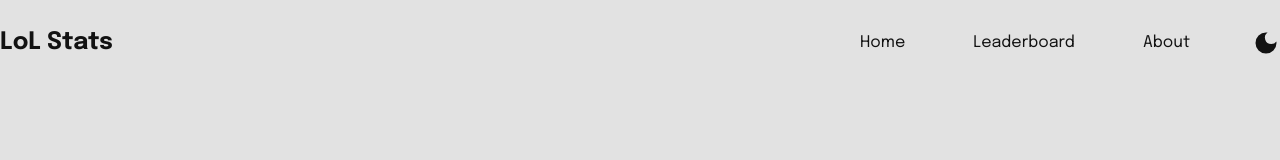
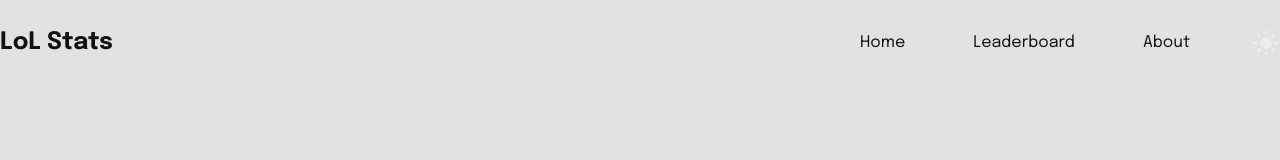
Before and after one commit to ekmas/lol-stats, a React (Vite) app: page / in a window 1280 px wide. Shown: the top 160 px of the page. Built offline with nearby package versions, Linux system fonts and the light colour scheme; the HTML template or start-up script is replaced by a standard one.

Commit message:
save preferred theme in local storage

```diff
--- a/src/App.jsx
+++ b/src/App.jsx
@@ -1,4 +1,4 @@
-import React, { useState, useEffect } from "react"
+import React, { useState, useEffect, useLayoutEffect } from "react"
 import { Routes, Route } from "react-router-dom"
 import { ThemeContext } from "./contexts/ThemeContext";
 import Home from "./pages/Home"
@@ -9,12 +9,15 @@ import About from "./pages/About";
 function App() {
   const [theme, setTheme] = useState(null);
 
-  useEffect(() => {
-    if(window.matchMedia('(prefers-color-scheme: dark)').matches){
-      setTheme('dark');
-    }
-    else {
-      setTheme('light');
+  useLayoutEffect(() => {
+    if(localStorage){
+      setTheme(localStorage.getItem('theme'))
+    }else{
+      if(window.matchMedia('(prefers-color-scheme: dark)').matches){
+        setTheme('dark');
+      }else {
+        setTheme('light');
+      }
     }
   }, [])
 
--- a/src/components/Header.jsx
+++ b/src/components/Header.jsx
@@ -9,6 +9,16 @@ export default function Header() {
   const {theme, setTheme} = useContext(ThemeContext)
 
   const scrollPosition = useScrollPosition()
+
+  let handleThemeButton = () => {
+    if(theme === 'dark'){
+      setTheme('light')
+      localStorage.setItem('theme', 'light')
+    }else{
+      setTheme('dark')
+      localStorage.setItem('theme', 'dark')
+    }
+  }
 
   return (
     <header className="fixed w-full top-0 left-0 dark:bg-gray bg-white-gray z-10">
@@ -24,7 +34,7 @@ export default function Header() {
                     <Link className='transition ease-in-out hover:text-black dark:hover:text-white' to={'/leaderboard'}>Leaderboard</Link>
                     <Link className='transition ease-in-out hover:text-black dark:hover:text-white' to={'/about'}>About</Link>
                   </div>
-                  <button onClick={() => {setTheme(theme === "dark" ? "light" : "dark")}}>
+                  <button onClick={handleThemeButton}>
                     {theme === 'light' ?
                       <MdDarkMode className='w-7 h-7'/> :
                       <MdLightMode className='fill-white w-7 h-7'/>
```
